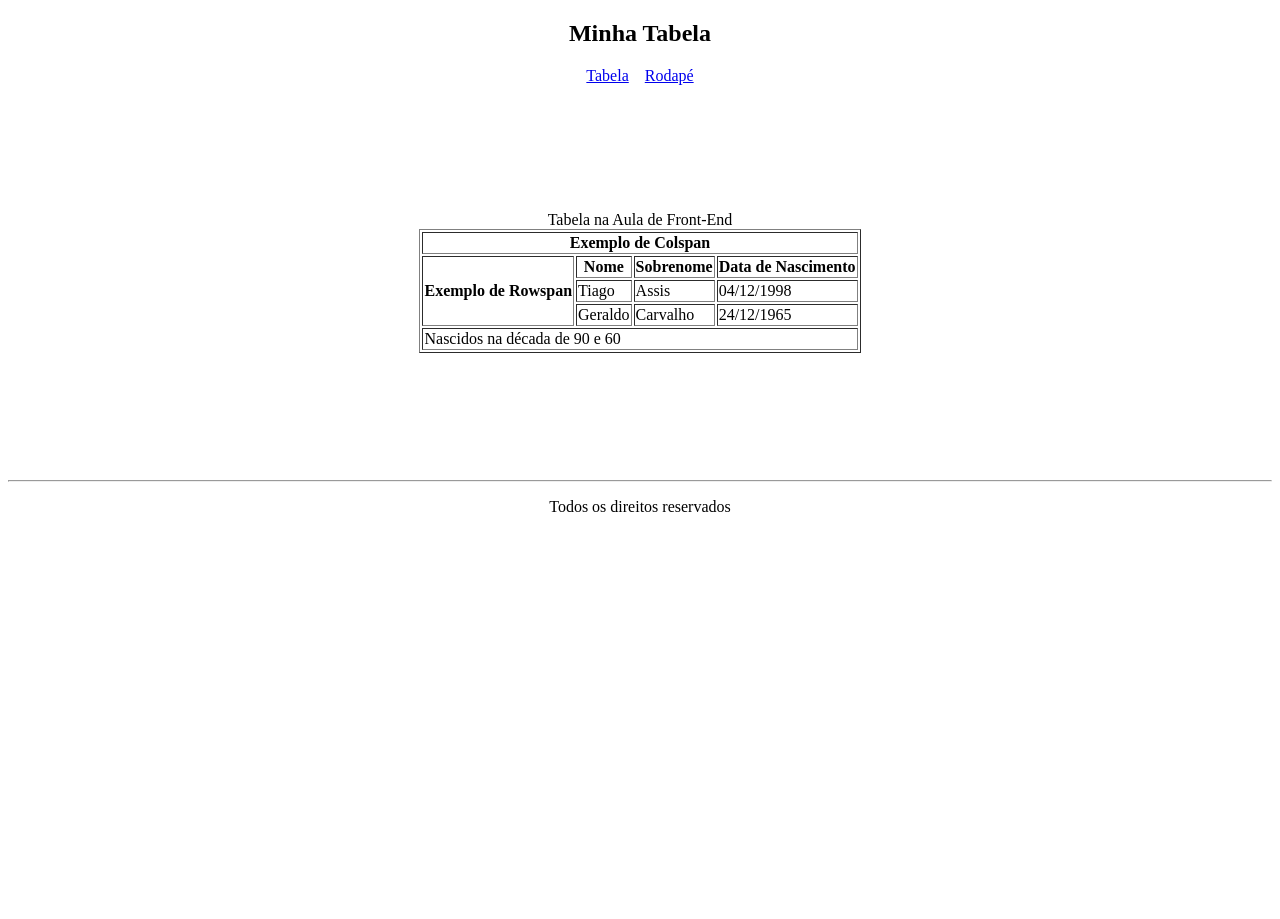
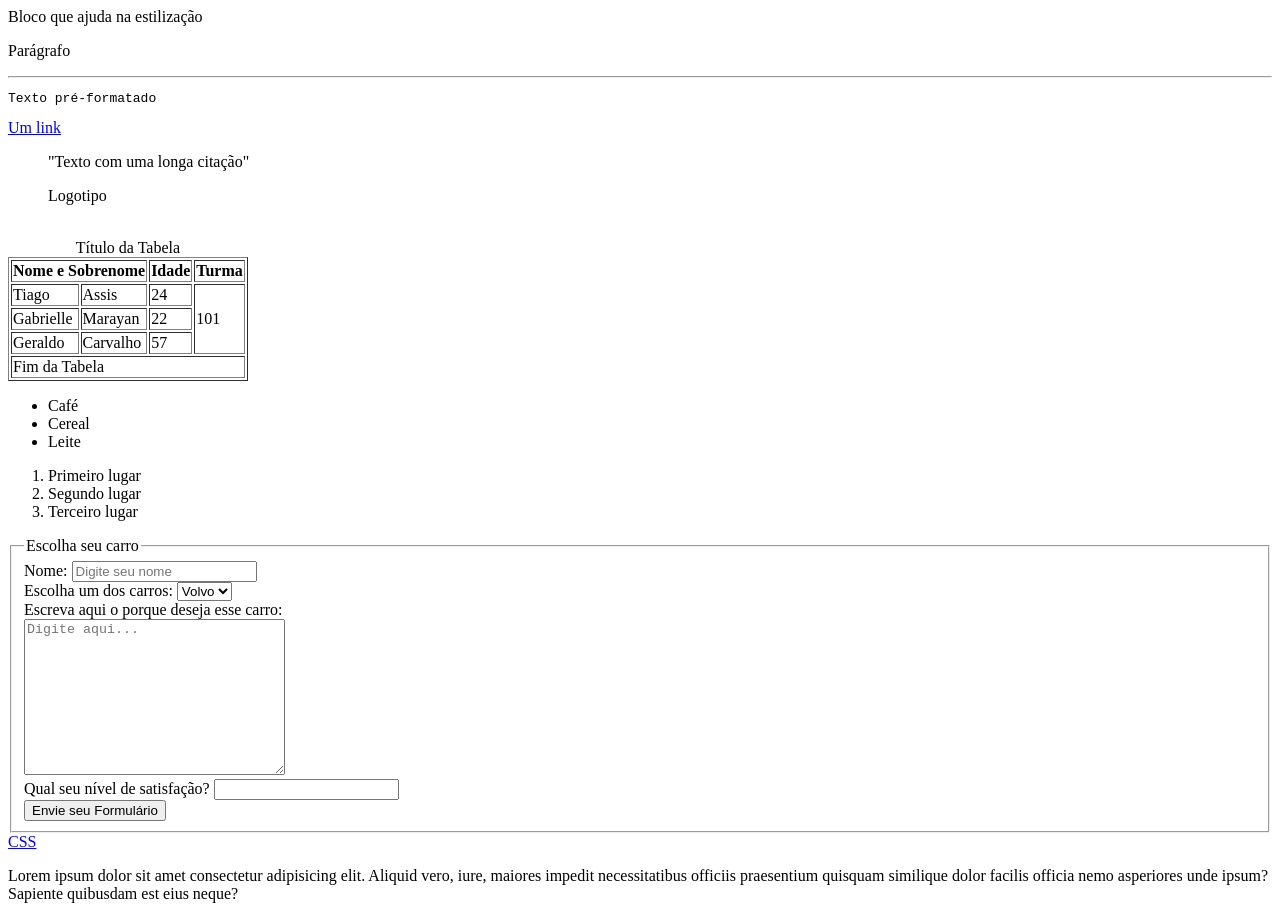
Before and after one commit to AssisZera/front-end-ucb, a plain HTML site: page index.html in a window 1280 px wide. Before the commit the page ends 800 px from the top, so only its background shows below. Drawn offline with Linux system fonts and the light colour scheme.

Commit message:
Add files via upload

```diff
--- a/index.html
+++ b/index.html
@@ -1,69 +1,145 @@
 <!DOCTYPE html>
 <html lang="en">
 <head>
-    <meta charset="UTF-8" />
-    <meta http-equiv="X-UA-Compatible" content="IE=edge" />
-    <meta name="viewport" content="width=device-width, initial-scale=1.0" />
-    <title>Tabela</title>
+    <meta charset="UTF-8">
+    <meta http-equiv="X-UA-Compatible" content="IE=edge">
+    <meta name="viewport" content="width=device-width, initial-scale=1.0">
+    <link rel="stylesheet" href="style.css">
+    <title>Estudando HTML e CSS</title>
 </head>
 <body>
-    <!--Cabeçalho-->
 
-    <section id="cabeçalho" style="text-align: center">
-      <h1>Minha Tabela</h1>
-      <header>
-        <nav>
-          <a href="#tabela">Tabela</a> &nbsp;&nbsp;
-          <a href="#rodape">Rodapé</a>
+    <!--Estrutura-->
+
+    <header><!--Cabeçalho: Agrupa os títulos da página-->
+
+    </header>
+    <nav><!--Barra de Navegação: Agrupa o índice, como os links para direcionamento a um determinado item-->
+
     </nav>
-      </header>
+    <section><!--Seção: Define uma seção de um documento, como por exemplo um subtitulo e um parágrafo-->
+
     </section>
+    <article><!--Artigo: É basicamente uma seção, porém, ele agrupa um conteúdo independente um do outro, faz sentido por si só-->
+
+    </article>
+    <aside><!--Aparte: É um texto paralelo ao principal, um "box" dando detalhes sobre algum assunto-->
+
+    </aside>
+    <footer><!--Rodapé: Agrupa itens finais de rodapé, podendo agrupar um <nav> dentro-->
+
+    </footer>
+
+    <!--Tags-->
+
+    <div>Bloco que ajuda na estilização</div>
+    <p>Parágrafo</p>
+    <hr><!--Cria uma linha entre tags-->
+    <pre>Texto pré-formatado</pre>
+    <a href="#">Um link</a>
+    <img src="" alt="" title="" width="" height="">
+    <blockquote><p>"Texto com uma longa citação"</p></blockquote>
+    <figure><!--Tag <figure>: Serve para marcar uma foto em um documento-->
+        <figcaption>Logotipo</figcaption><!--Legenda ou Título para a foto-->
+        <img src="" alt="" title="" width="" height="">
+    </figure>
 
     <!--Tabela-->
 
-    <section id="tabela" style="margin-top: 10%">
-      <table border="1" align="center">
-        <caption>
-          Tabela na Aula de Front-End
-        </caption>
-        <thead>
-          <tr>
-            <th colspan="4">Exemplo de Colspan</th>
+    <table border="1"><!--Entrada da tabela-->
+        <caption>Título da Tabela</caption><!--Cabeçalho: Título da tabela-->
+        <thead><!--Cabeçalho da Tabela: É a primeira linha da tabela-->
+            <tr><!--Tag <tr>: Serve para dizer quantas linhas terá a tabela-->
+                <th colspan="2">Nome e Sobrenome</th> <!--Tag <th>: Serve para dizer quantas colunas de título, ou seja, fica em negrito, terá a tabela-->
+                <th>Idade</th>
+                <th>Turma</th>
             </tr>
         </thead>
-        <tbody>
+        <tbody><!--Corpo da Tabela: É o corpo da tabela, todas as linhas menos a primeira e a última-->
             <tr>
-            <th rowspan="4">Exemplo de Rowspan</th>
-            <th>Nome</th>
-            <th>Sobrenome</th>
-            <th>Data de Nascimento</th>
+                <td>Tiago</td> <!--Tag para colunas-->
+                <td>Assis</td>
+                <td>24</td>
+                <td rowspan="3">101</td>
             </tr>
             <tr>
-            <td>Tiago</td>
-            <td>Assis</td>
-            <td>04/12/1998</td>
+                <td>Gabrielle</td>
+                <td>Marayan</td>
+                <td>22</td>
             </tr>
             <tr>
                 <td>Geraldo</td>
                 <td>Carvalho</td>
-            <td>24/12/1965</td>
+                <td>57</td>
             </tr>
         </tbody>
-        <tfoot>
+        <tfoot> <!--Rodapé da Tabela: É a última linha da tabela-->
             <tr>
-            <td colspan="4">Nascidos na década de 90 e 60</td>
+                <td colspan="4">Fim da Tabela</td>
             </tr>
         </tfoot>
     </table>
-    </section>
 
-    <!--Rodapé-->
+    <!--Listas-->
 
-    <section id="rodape" style="text-align: center; margin-top: 10%">
-      <footer>
-        <hr>
-        <p>Todos os direitos reservados</p>
-      </footer>
-    </section>
+    <ul> <!--Lista não Ordenada: A ordem dos itens não faz diferença-->
+        <li>Café</li> <!--Demarca os intes da lista-->
+        <li>Cereal</li>
+        <li>Leite</li>
+    </ul>
+
+    <ol><!--Lista Ordenada: A ordem dos itens tem importância-->
+        <li>Primeiro lugar</li>
+        <li>Segundo lugar</li>
+        <li>Terceiro lugar</li>
+    </ol>
+
+    <!--Formulário-->
+
+    <fieldset><!--Desenha uma caixa ao redor dos elementos-->
+        <legend>Escolha seu carro</legend><!--Dá um título para o formulário-->
+        <form action=""><!--Formulário que vai interagir com o usuário, onde ele coloca suas informações e essas informações são enviadas para um servidor para processamento-->
+            <label for="nome">Nome:</label><!--Define qual informação será digitada na caixa pelo usuário OBS: o atrubuto "for" deve ser igual ao atributo "id" da tag input-->
+            <input type="text" id="nome" name="nome" placeholder="Digite seu nome"><!--Abre uma caixa para o usuário digitar, OBS: o atrubuto "placeholder" da uma instrução do que deve ser digitado na caixa-->
+
+            <br><!--Desce uma linha-->
+
+            <label for="carro">Escolha um dos carros:</label>
+            <select name="carro" id="carro" size="1"><!--Abre uma caixa para o usuário escolher uma das opções ou várias. OBS: O atributo "size" define quantas opções ficarão visiveis. O atributo "multiple" faz com que mais de uma opção possa ser escolhida-->
+                <option value="volvo">Volvo</option><!--Define os itens que serão apresentados para escolha do usuário-->
+                <option value="saab">Saab</option>
+                <option value="fiat">Fiat</option>
+                <option value="audi">Audi</option>
+            </select>
+
+            <br>
+
+            <label for="mensagem">Escreva aqui o porque deseja esse carro:</label><br>
+            <textarea name="mensagem" id="mensagem" cols="30" rows="10" placeholder="Digite aqui..."></textarea><!--Abre uma caixa de texto para o usuário digitar-->
+
+            <br>
+
+            <label for="avaliacao">Qual seu nível de satisfação?</label>
+            <input list="notas" id="avaliacao" name="avaliacao"><!--Abre uma caixa para o usuário digitar opções pré definidas-->
+            <datalist id="notas"><!--Especifica as pré definições para aquela resposta-->
+                <option value="Ótimo"></option>
+                <option value="Bom"></option>
+                <option value="Regular"></option>
+                <option value="Ruim"></option>
+            </datalist>
+
+            <br>
+
+            <button type="button" onclick="alert('Você enviou seu formulário com sucesso')">Envie seu Formulário</button><!--Cria um botão para o usuário enviar seu formulário. OBS: O atributo "onclick" faz com que haja uma interação ao usuário enviar seu formulário-->
+
+            <br>
+
+        </form>
+    </fieldset>
+
+    <!--CSS-->
+
+    <a href="#">CSS</a>
+    <p>Lorem ipsum dolor sit amet consectetur adipisicing elit. Aliquid vero, iure, maiores impedit necessitatibus officiis praesentium quisquam similique dolor facilis officia nemo asperiores unde ipsum? Sapiente quibusdam est eius neque?</p>
 </body>
 </html>
--- a/style.css
+++ b/style.css
@@ -0,0 +1,30 @@
+/*Comentário*/
+
+* {
+    /*Marcador universal da página*/
+
+}
+
+a:link {
+    /*links não visitados*/
+    color: blue;
+}
+
+a:visited {
+    /*Liks visitados*/
+    color: red;
+}
+
+a:hover {
+    /*Quando o mouse está em cima do link*/
+    color: green;
+}
+
+a:active {
+    /*Quando o link é clicado*/
+    color: yellow;
+}
+
+div {
+
+}
```
Lines whose indentation alone changed are shown as unchanged.
